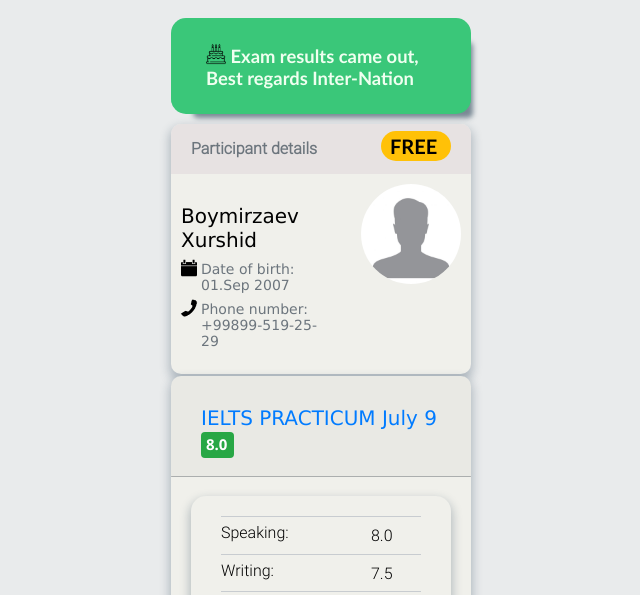
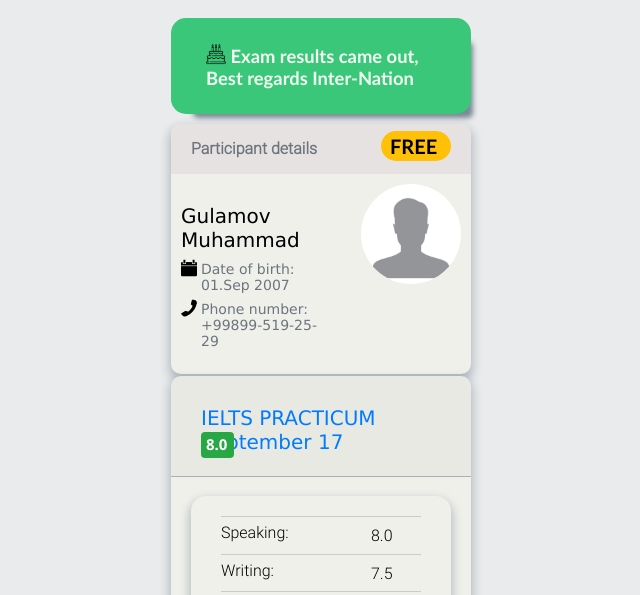
Before and after one commit to Inter-Nation-English/ResultOfExam56744p432789, a plain HTML site: page index.html in a window 1280 px wide. Shown: the part 152-747 px from the top of the page, without its empty margins (319-959 px from the left). Drawn offline with Linux system fonts and the light colour scheme.

Commit message:
Update index.html

```diff
--- a/index.html
+++ b/index.html
@@ -25,7 +25,7 @@
             </div>
             <div class="box">
                 <div class="information">
-                    <div class="name"><p>Boymirzaev Xurshid</p></div>
+                    <div class="name"><p>Gulamov Muhammad</p></div>
                     <div class="datdOfBirth">
                         <img src="DAta.png" alt="">
                         <p>Date of birth: 01.Sep 2007</p>
@@ -41,7 +41,7 @@
         <div class="mainCard">
             <div class="lineText">
                 <p>
-                    IELTS PRACTICUM July 9
+                    IELTS PRACTICUM September 17
                     <h3 class="Score">8.0</h3>
                 </p>
             </div>
```
